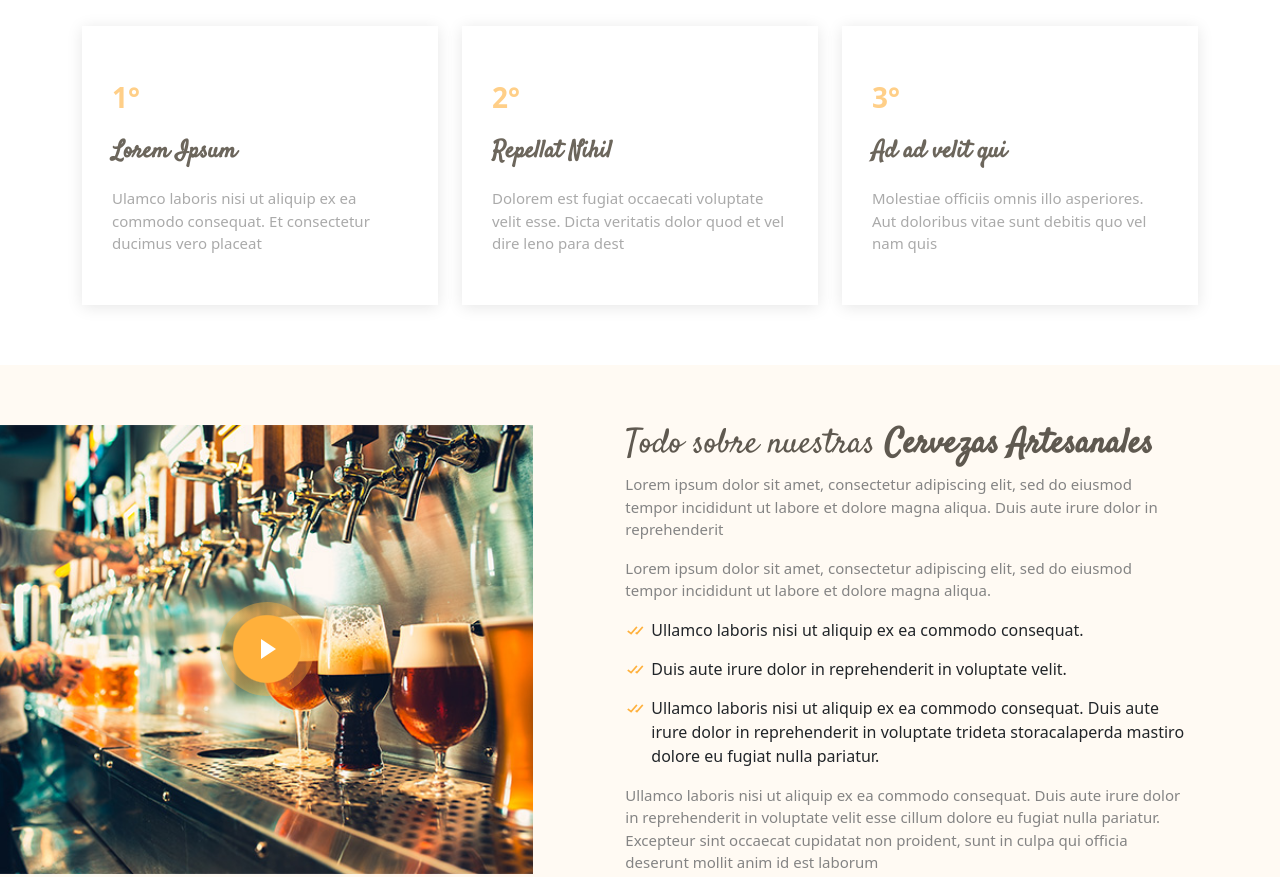
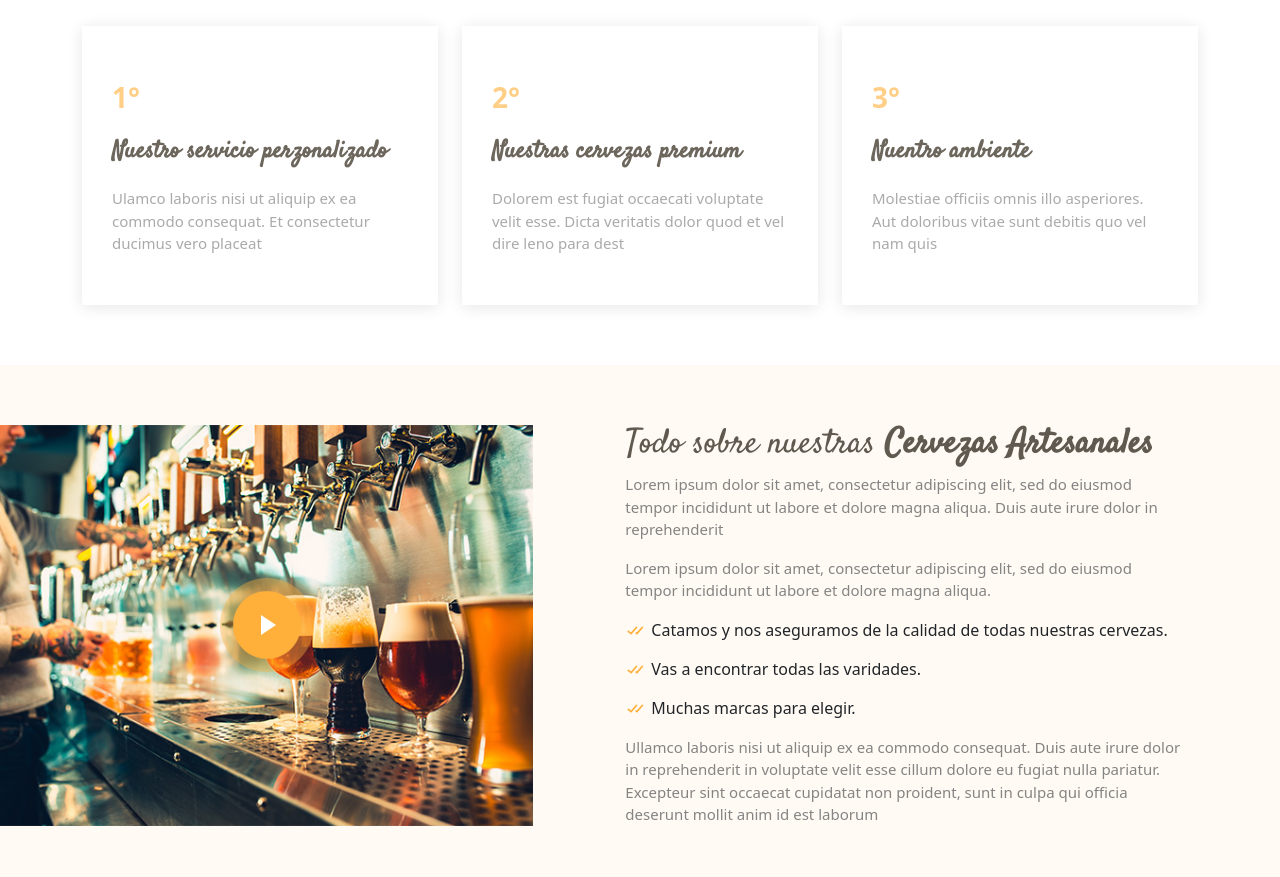
Before and after one commit to MatiasGoyaCampanella/Valkiriabar, a website with bundled scripts: page index.html in a window 1280 px wide. Shown: the part 980-1857 px from the top of the page. Built offline with nearby package versions, Linux system fonts and the light colour scheme.

Commit message:
modificando html

```diff
--- a/index.html
+++ b/index.html
@@ -111,7 +111,7 @@
             <div class="carousel-container">
               <div class="carousel-content">
                 <h2 class="animate__animated animate__fadeInDown"><span>Valkiria Bar</span> Restaurante</h2>
-                <p class="animate__animated animate__fadeInUp">Un ambiente cálido y muy distendido, con música de fondo con un volumen acorde para poder charlar sin gritar.</p>
+                <p class="animate__animated animate__fadeInUp">Un ambiente cálido y muy distendido, con música de fondo con un volumen acorde para poder charlar sin levantar la voz.</p>
                 <div>
                   <a href="#menu" class="btn-menu animate__animated animate__fadeInUp scrollto">Nuestro Menú</a>
                   <a href="#book-a-table" class="btn-book animate__animated animate__fadeInUp scrollto">Reservar una mesa</a>
@@ -153,7 +153,7 @@
           <div class="col-lg-4">
             <div class="box">
               <span>1°</span>
-              <h4>Lorem Ipsum</h4>
+              <h4>Nuestro servicio perzonalizado</h4>
               <p>Ulamco laboris nisi ut aliquip ex ea commodo consequat. Et consectetur ducimus vero placeat</p>
             </div>
           </div>
@@ -161,7 +161,7 @@
           <div class="col-lg-4 mt-4 mt-lg-0">
             <div class="box">
               <span>2°</span>
-              <h4>Repellat Nihil</h4>
+              <h4>Nuestras cervezas premium</h4>
               <p>Dolorem est fugiat occaecati voluptate velit esse. Dicta veritatis dolor quod et vel dire leno para dest</p>
             </div>
           </div>
@@ -169,7 +169,7 @@
           <div class="col-lg-4 mt-4 mt-lg-0">
             <div class="box">
               <span>3°</span>
-              <h4> Ad ad velit qui</h4>
+              <h4>Nuentro ambiente</h4>
               <p>Molestiae officiis omnis illo asperiores. Aut doloribus vitae sunt debitis quo vel nam quis</p>
             </div>
           </div>
@@ -202,9 +202,9 @@
                 magna aliqua.
               </p>
               <ul>
-                <li><i class="bx bx-check-double"></i> Ullamco laboris nisi ut aliquip ex ea commodo consequat.</li>
-                <li><i class="bx bx-check-double"></i> Duis aute irure dolor in reprehenderit in voluptate velit.</li>
-                <li><i class="bx bx-check-double"></i> Ullamco laboris nisi ut aliquip ex ea commodo consequat. Duis aute irure dolor in reprehenderit in voluptate trideta storacalaperda mastiro dolore eu fugiat nulla pariatur.</li>
+                <li><i class="bx bx-check-double"></i> Catamos y nos aseguramos de la calidad de todas nuestras cervezas.</li>
+                <li><i class="bx bx-check-double"></i> Vas a encontrar todas las varidades.</li>
+                <li><i class="bx bx-check-double"></i> Muchas marcas para elegir.</li>
               </ul>
               <p>
                 Ullamco laboris nisi ut aliquip ex ea commodo consequat. Duis aute irure dolor in reprehenderit in voluptate
```
